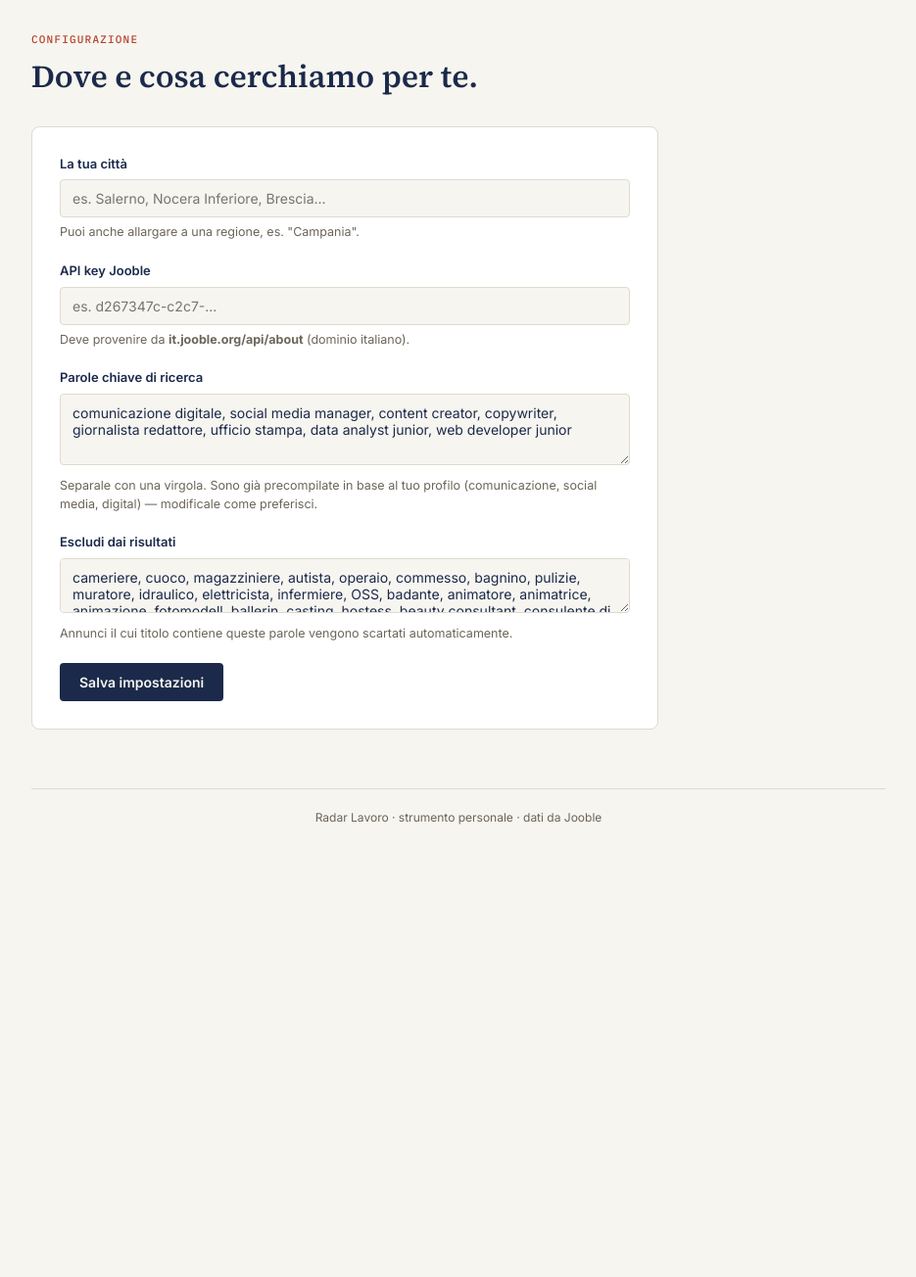
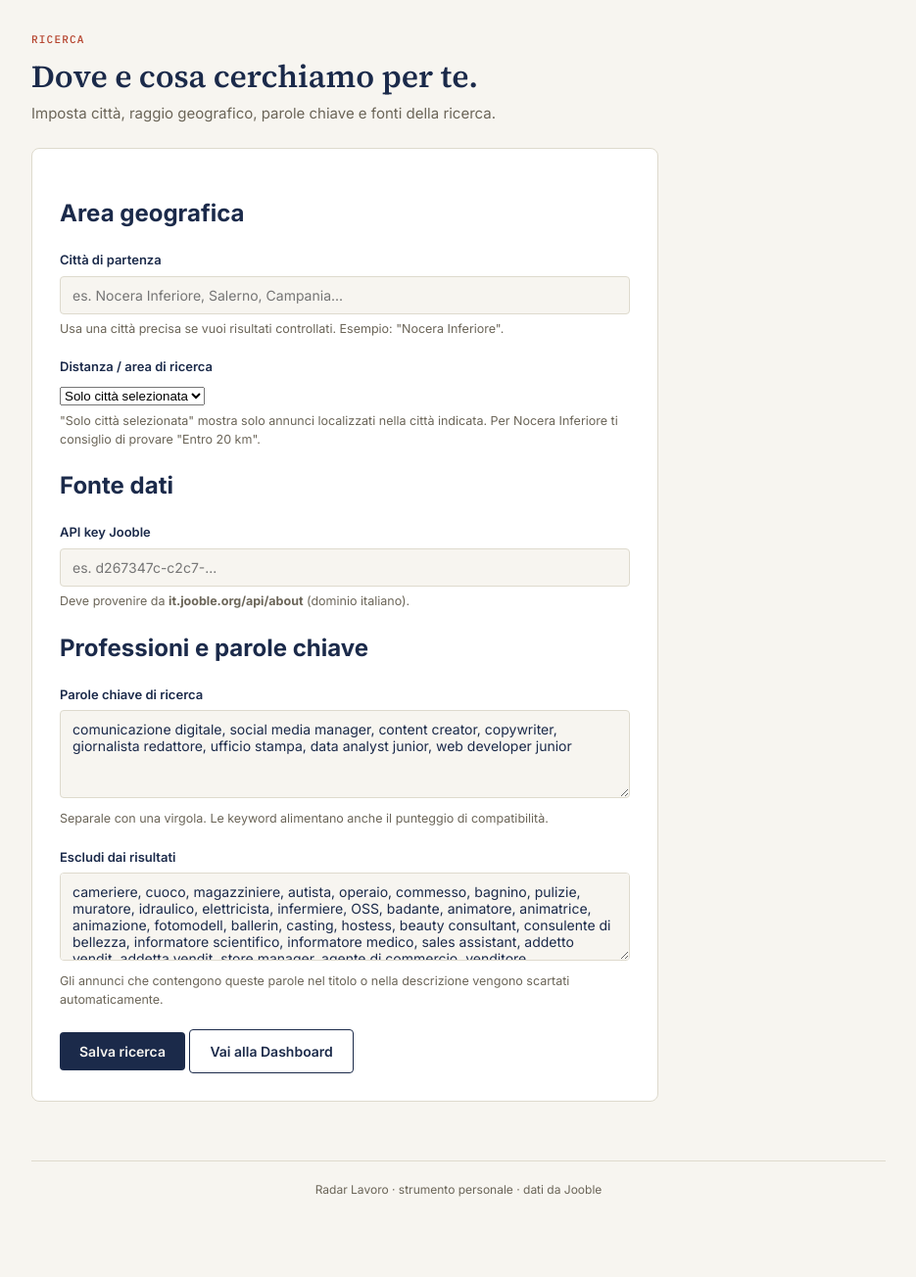
Before and after one commit to andrea-bartiromo/radar_lavoro_repo, a Flask app: page /impostazioni in a window 1280 px wide. Shown: the part 84-1388 px from the top of the page at 98% size, without its empty margins (172-1107 px from the left). Before the commit the page ends 926 px from the top, so only its background shows below. Run offline with Flask 3, Linux system fonts and the light colour scheme; data comes from the database, SQL or seed files in the repository.

Commit message:
Aggiungi selezione distanza nella ricerca

```diff
--- a/templates/impostazioni.html
+++ b/templates/impostazioni.html
@@ -1,39 +1,65 @@
 {% extends "base.html" %}
-{% block title %}Impostazioni — Radar Lavoro{% endblock %}
+{% block title %}Ricerca — Radar Lavoro{% endblock %}
 
 {% block content %}
 <section class="hero hero-compact">
     <div class="hero-text">
-        <span class="eyebrow">Configurazione</span>
+        <span class="eyebrow">Ricerca</span>
         <h1>Dove e cosa cerchiamo per te.</h1>
+        <p class="hero-sub">Imposta città, raggio geografico, parole chiave e fonti della ricerca.</p>
     </div>
 </section>
 
-<form method="post" class="form-card">
+<form method="post" class="form-card form-card-wide">
+    <section class="filter-section">
+        <h2>Area geografica</h2>
+
         <div class="field">
-        <label for="location">La tua città</label>
-        <input type="text" id="location" name="location" value="{{ profile.location }}" placeholder="es. Salerno, Nocera Inferiore, Brescia...">
-        <p class="hint">Puoi anche allargare a una regione, es. "Campania".</p>
+            <label for="location">Città di partenza</label>
+            <input type="text" id="location" name="location" value="{{ profile.location }}" placeholder="es. Nocera Inferiore, Salerno, Campania...">
+            <p class="hint">Usa una città precisa se vuoi risultati controllati. Esempio: "Nocera Inferiore".</p>
         </div>
 
+        <div class="field">
+            <label for="distance_km">Distanza / area di ricerca</label>
+            <select id="distance_km" name="distance_km">
+                {% for value, label in profile.distance_options.items() %}
+                <option value="{{ value }}" {% if value == profile.distance_km %}selected{% endif %}>{{ label }}</option>
+                {% endfor %}
+            </select>
+            <p class="hint">
+                "Solo città selezionata" mostra solo annunci localizzati nella città indicata. Per Nocera Inferiore ti consiglio di provare "Entro 20 km".
+            </p>
+        </div>
+    </section>
+
+    <section class="filter-section">
+        <h2>Fonte dati</h2>
         <div class="field">
             <label for="jooble_api_key">API key Jooble</label>
             <input type="text" id="jooble_api_key" name="jooble_api_key" value="{{ profile.jooble_api_key }}" placeholder="es. d267347c-c2c7-...">
             <p class="hint">Deve provenire da <strong>it.jooble.org/api/about</strong> (dominio italiano).</p>
         </div>
+    </section>
 
+    <section class="filter-section">
+        <h2>Professioni e parole chiave</h2>
         <div class="field">
             <label for="queries">Parole chiave di ricerca</label>
-        <textarea id="queries" name="queries" rows="3">{{ profile.queries|join(', ') }}</textarea>
-        <p class="hint">Separale con una virgola. Sono già precompilate in base al tuo profilo (comunicazione, social media, digital) — modificale come preferisci.</p>
+            <textarea id="queries" name="queries" rows="4">{{ profile.queries|join(', ') }}</textarea>
+            <p class="hint">Separale con una virgola. Le keyword alimentano anche il punteggio di compatibilità.</p>
         </div>
 
         <div class="field">
             <label for="exclude_keywords">Escludi dai risultati</label>
-        <textarea id="exclude_keywords" name="exclude_keywords" rows="2">{{ profile.exclude_keywords|join(', ') }}</textarea>
-        <p class="hint">Annunci il cui titolo contiene queste parole vengono scartati automaticamente.</p>
+            <textarea id="exclude_keywords" name="exclude_keywords" rows="4">{{ profile.exclude_keywords|join(', ') }}</textarea>
+            <p class="hint">Gli annunci che contengono queste parole nel titolo o nella descrizione vengono scartati automaticamente.</p>
         </div>
+    </section>
 
-    <button type="submit" class="btn-primary">Salva impostazioni</button>
+    <div class="form-actions">
+        <button type="submit" class="btn-primary">Salva ricerca</button>
+        <a href="{{ url_for('dashboard') }}" class="btn-secondary">Vai alla Dashboard</a>
+    </div>
 </form>
 {% endblock %}
```
Lines whose indentation alone changed are shown as unchanged.
